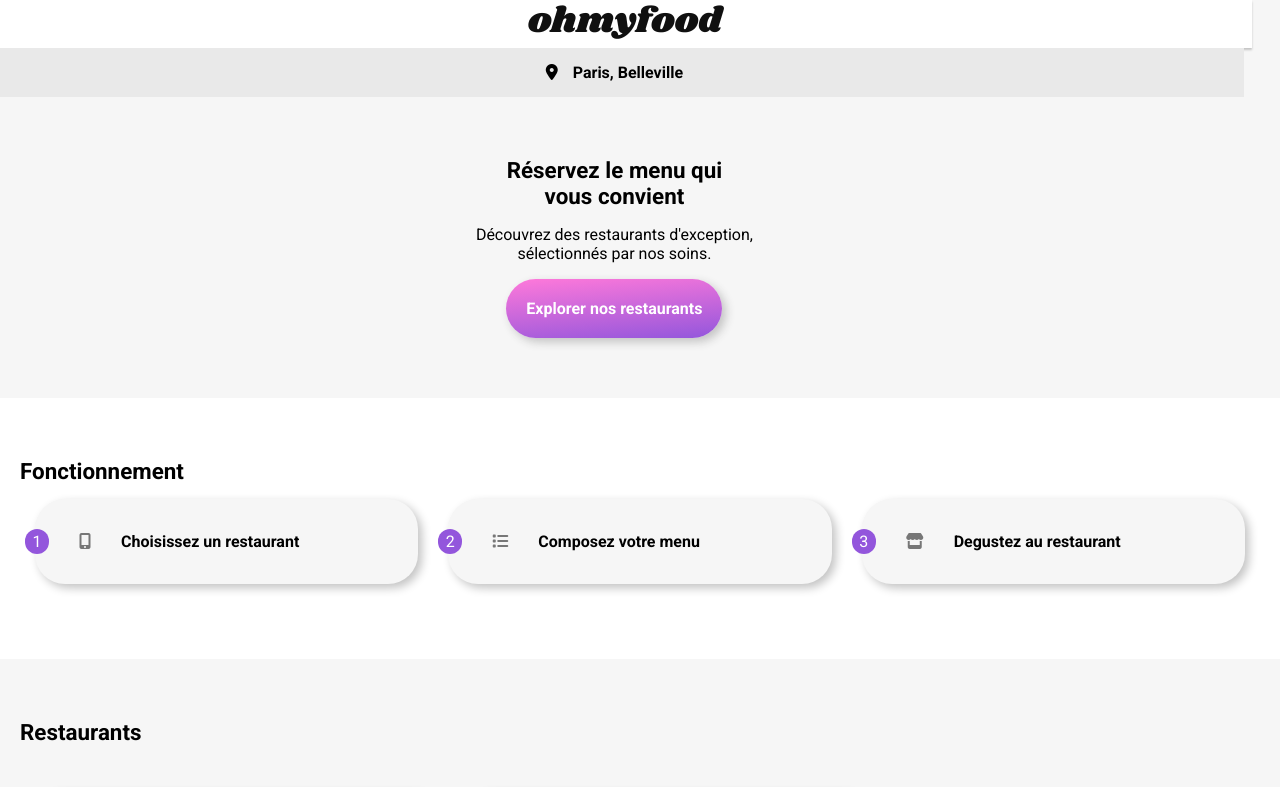
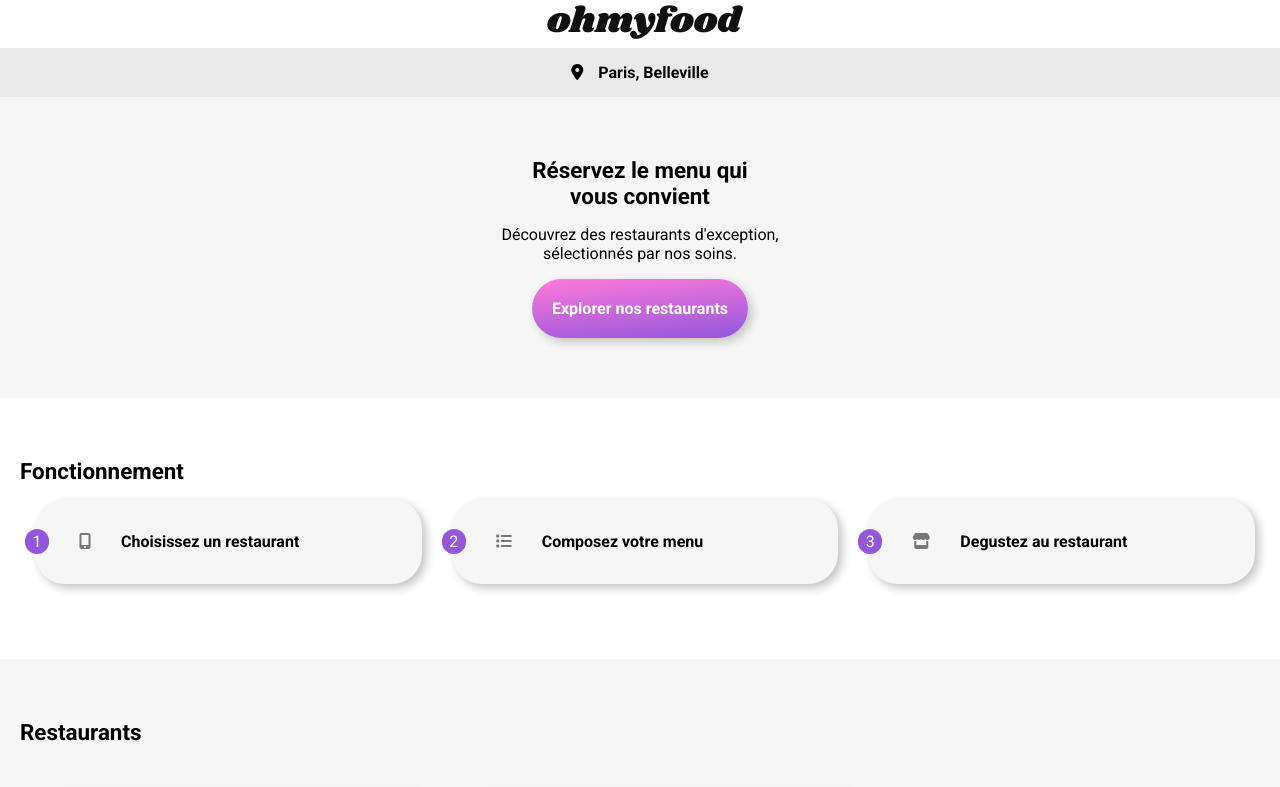
Before and after one commit to GreyGooseOo/GregoireSabadie_3_04012022, a website: page index.html in a window 1280 px wide. Shown: the top 787 px of the page. Drawn offline with Linux system fonts and the light colour scheme; grey boxes are pictures that could not be loaded; a web font is replaced by a local one.

Commit message:
Apres mentorat

```diff
--- a/sass/layout/_layout.scss
+++ b/sass/layout/_layout.scss
@@ -10,7 +10,7 @@ body
 header
 {
     z-index: 1;
-    width: 97vw;
+    width: 100vw;
     display: flex;
     align-items: center;
     box-shadow: 0px 2px 2px darken($clr-bkg,20%);
--- a/sass/pages/_acceuil.scss
+++ b/sass/pages/_acceuil.scss
@@ -38,7 +38,7 @@ body{
     align-items: center;
     text-align: center;
     font-family: $font-sec,Arial, Helvetica, sans-serif;
-    max-width: 96vw;
+    max-width: 100vw;
     &__heading{
         width: 100%;
         font-size: 1em;
```
Also changed, not shown: public/css/style.css.
